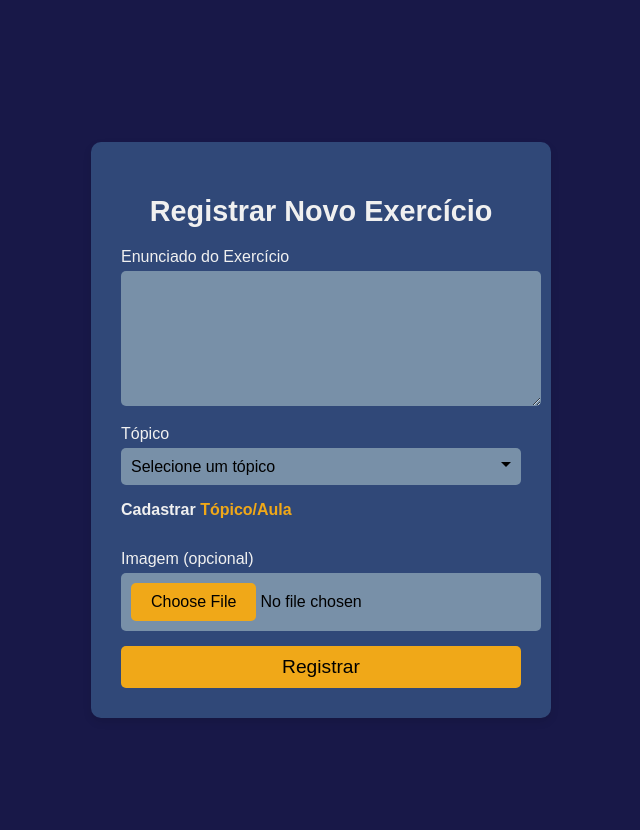
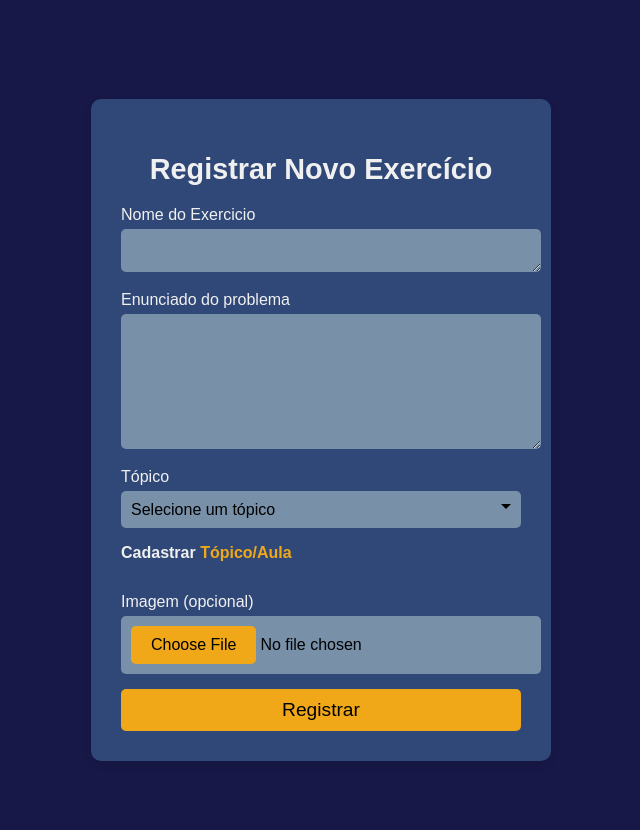
Before and after one commit to Arthur020104/Learning, a Django app: page /problem/ in a window 1280 px wide. Shown: the part 74-904 px from the top of the page, without its empty margins (319-959 px from the left). Run offline with Django 4.2, Linux system fonts and the light colour scheme; the visitor is signed in with stand-in values (Sample User, id 1); data comes from the database, SQL or seed files in the repository; data that the repository does not hold is empty.

```diff
--- a/Learning/Apreender/templates/Apreender/problem.html
+++ b/Learning/Apreender/templates/Apreender/problem.html
@@ -12,10 +12,14 @@
                 {% csrf_token %}
 
                 <div class="input-group">
-                    <label for="problemStatement">Enunciado do Exercício</label>
-                    <textarea name="problemStatement" id="problemStatement" maxlength="1000" rows="5" required></textarea>
+                    <label for="problemName">Nome do Exercicio</label>
+
+                    <textarea name="problemName" id="problemName" maxlength="500" rows="1" required></textarea>
                 </div>
-
+                <div class="input-group">
+                    <label for="problemStatement">Enunciado do problema</label>
+                    <textarea name="problemStatement" id="problemStatement" maxlength="10000" rows="5" required></textarea>
+                </div>
                 <div class="input-group">
                     <label for="topic">Tópico</label>
                     <select name="topic" id="topic" required>
--- a/Learning/Apreender/templates/Apreender/topicView.html
+++ b/Learning/Apreender/templates/Apreender/topicView.html
@@ -13,7 +13,7 @@
             <div class="dropdown-content">
                 {% for problem in problems %}
                     <a href="{% url 'problemId' problem.id %}">
-                        {{ problem.problemStatement|truncatechars:50 }}
+                        {{ problem.problemName|truncatechars:50 }}
                     </a>
                 {% endfor %}
             </div>
--- a/Learning/Apreender/views.py
+++ b/Learning/Apreender/views.py
@@ -216,12 +216,13 @@ def logoutView(request):
 @login_required
 def problem(request):
     if request.method == 'POST':
+        problemName = request.POST['problemName']
         problemStatement = request.POST['problemStatement']
         topic = Topic.objects.get(id=request.POST['topic'])
         gotIt = False
         image = request.FILES.get('image')
 
-        problem = Problem(problemStatement=problemStatement, topic=topic, gotIt=gotIt, image=image)
+        problem = Problem(problemName=problemName, topic=topic, gotIt=gotIt, image=image, problemStatement=problemStatement)
         problem.save()
         return redirect(reverse("problem"))
 
```
Also changed, not shown: Learning/Apreender/templates/Apreender/showProblem.html (+6 -1 lines), Learning/Apreender/migrations/0006_problem_problemname_user_userpermissions_and_more.py (added).
